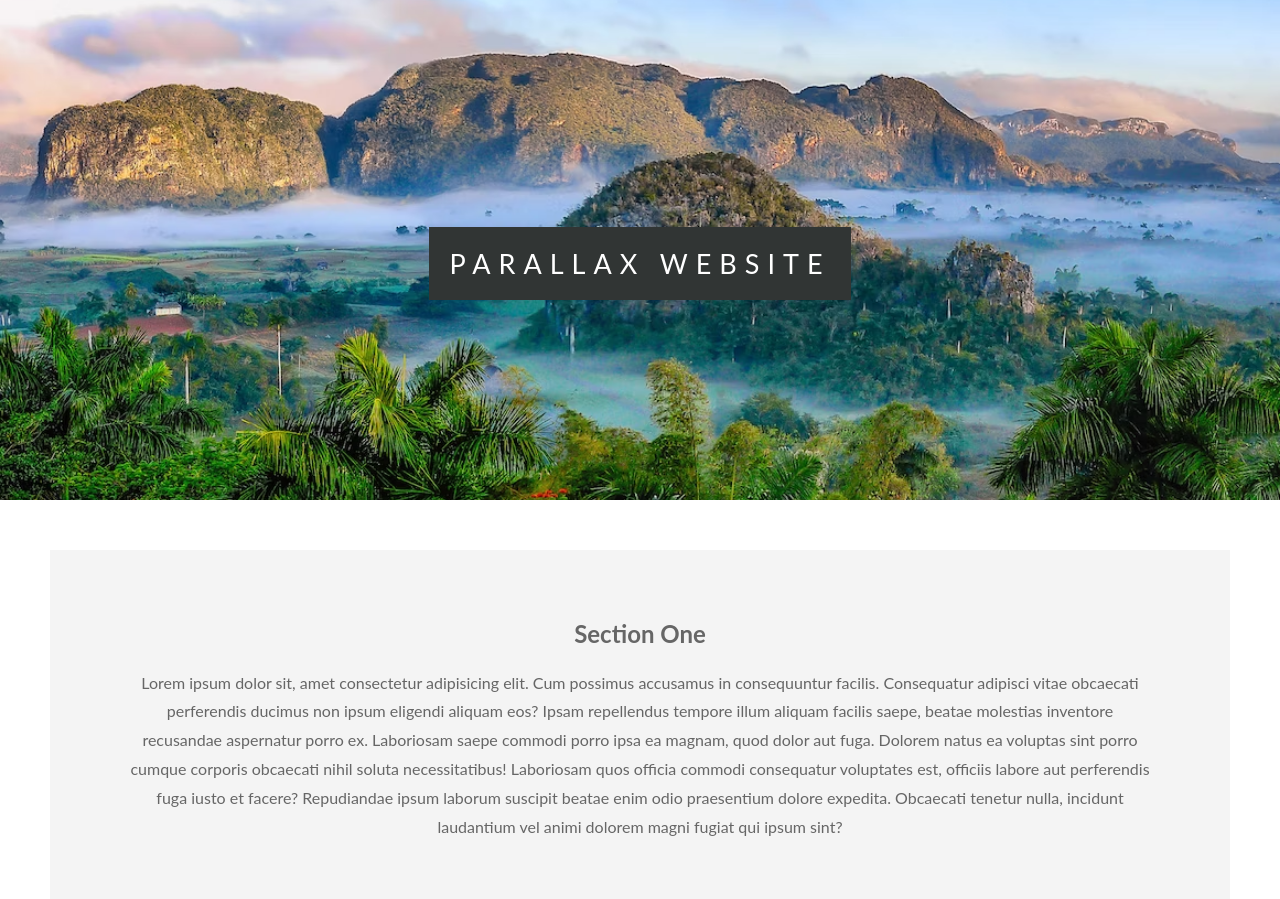
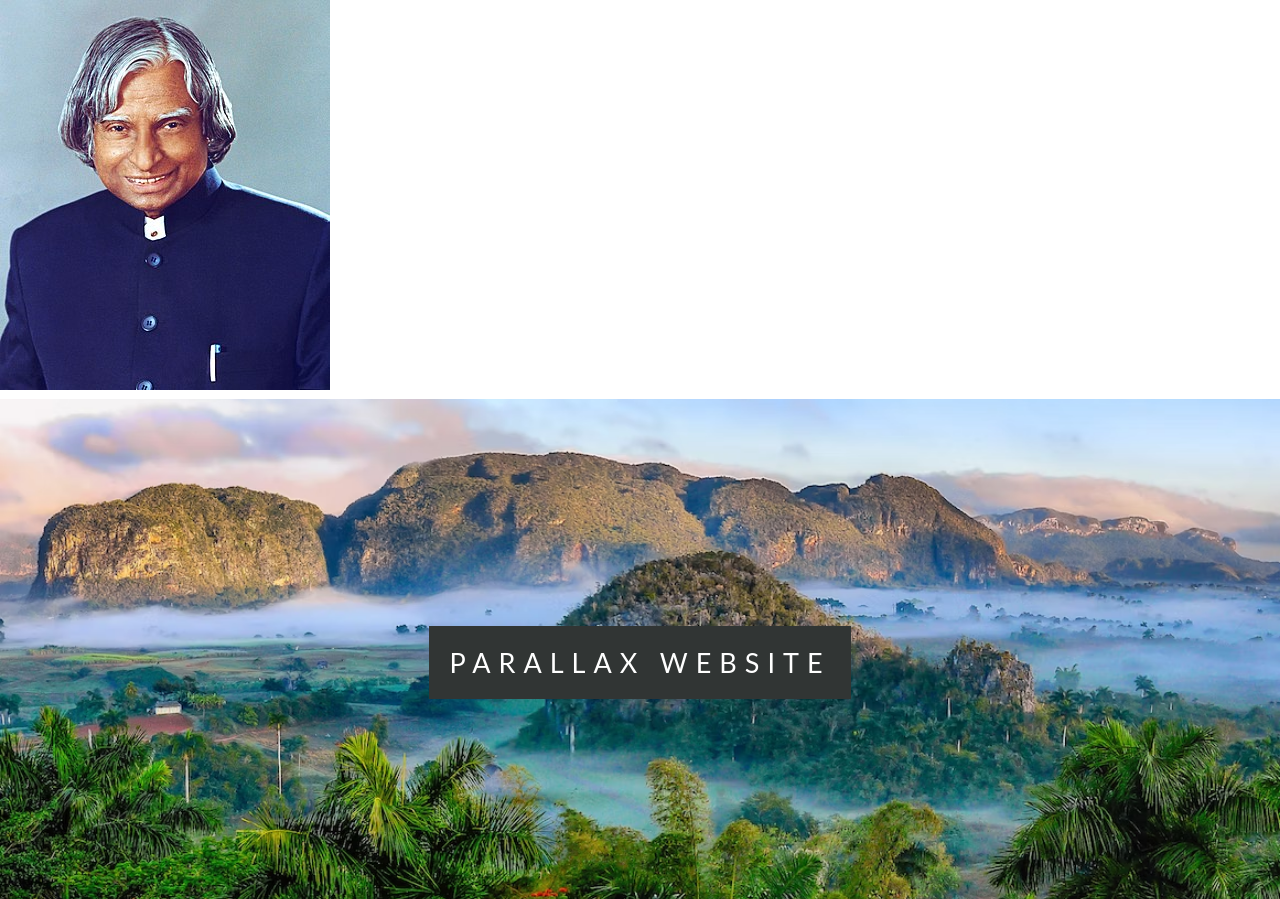
Before and after one commit to AkashShinde-10/Hello-World, a plain HTML site: page index.html in a window 1280 px wide. Shown: the top 899 px of the page. Drawn offline with Linux system fonts and the light colour scheme.

Commit message:
added img to hello-world

```diff
--- a/index.html
+++ b/index.html
@@ -7,6 +7,7 @@
   <link rel="stylesheet" href="style.css">
 </head>
 <body>
+  <img src="A._P._J._Abdul_Kalam.jpg" alt="">
   <section class="section1">
     <div class="div1">
       <span class="textbg">Parallax Website</span>
```
Also changed, not shown: A._P._J._Abdul_Kalam.jpg (added).
